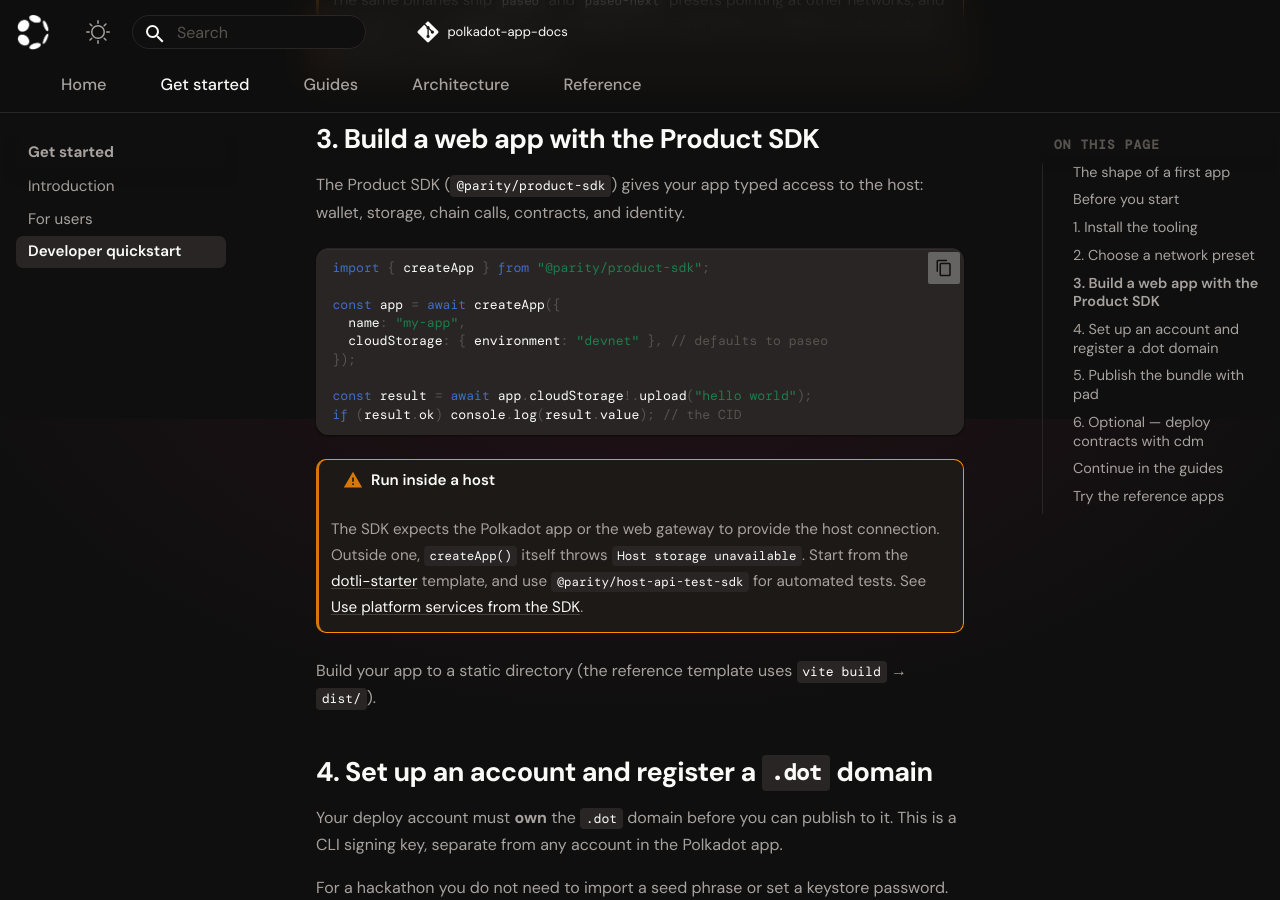
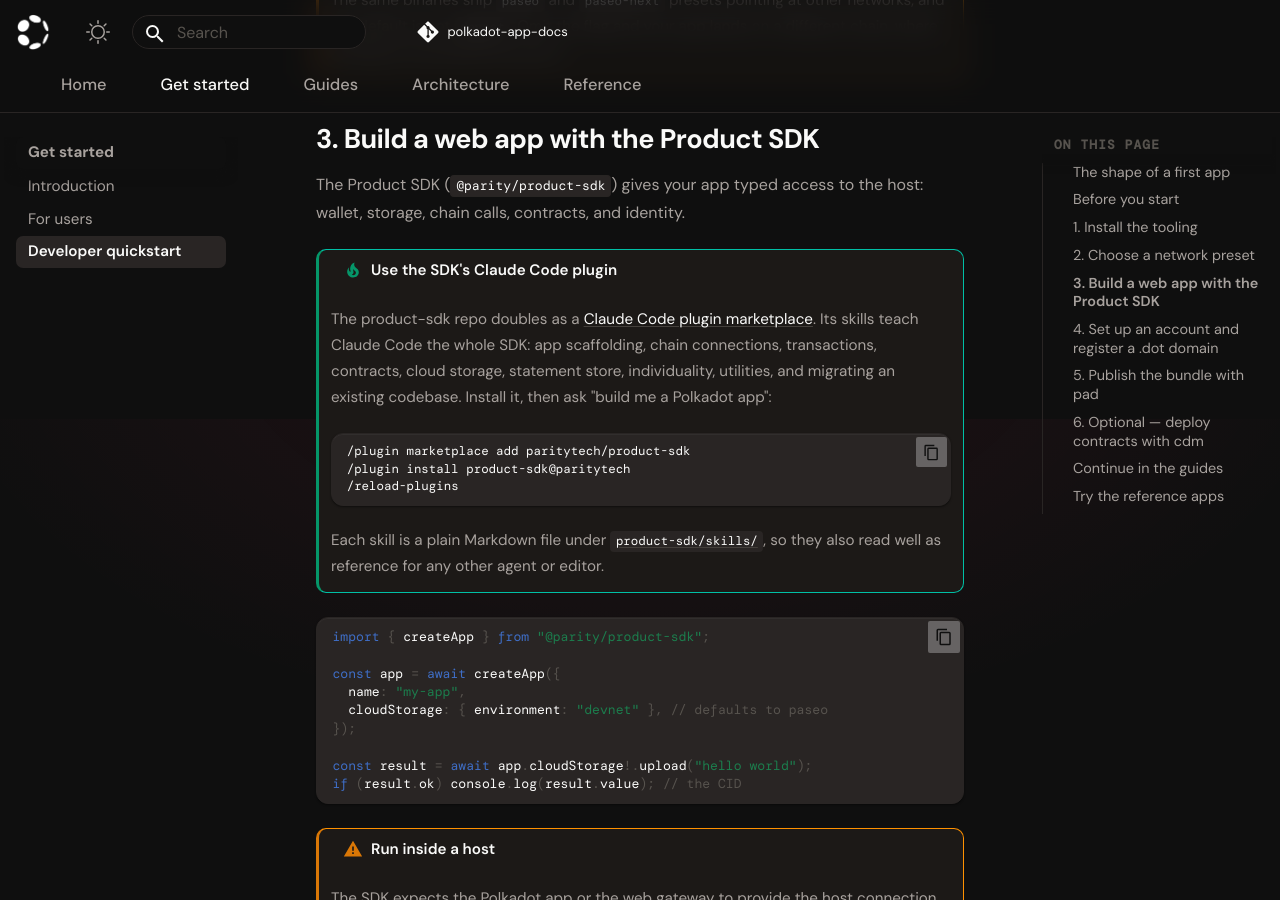
Before and after one commit to Polkadot-Community-Foundation/polkadot-app-docs, an MkDocs documentation site: the page built from docs/getting-started/developers.md, in a window 1280 px wide and 900 px high, scrolled down 2281 px. Built offline with MkDocs 1.6.1 and Material for MkDocs 9.7.7, drawn with Linux system fonts in a browser that asks for light colours; comment, search, counter and statistics services are not loaded.

Commit message:
docs(developers): point devs at the product-sdk Claude Code plugin and skills

````diff
--- a/docs/getting-started/developers.md
+++ b/docs/getting-started/developers.md
@@ -67,6 +67,23 @@
 
 The Product SDK (`@parity/product-sdk`) gives your app typed access to the host:
 wallet, storage, chain calls, contracts, and identity.
+
+!!! tip "Use the SDK's Claude Code plugin"
+    The product-sdk repo doubles as a [Claude Code plugin marketplace](https://github.com/paritytech/product-sdk#claude-code-plugin).
+    Its skills teach Claude Code the whole SDK: app scaffolding, chain
+    connections, transactions, contracts, cloud storage, statement store,
+    individuality, utilities, and migrating an existing codebase. Install it,
+    then ask "build me a Polkadot app":
+
+    ```
+    /plugin marketplace add paritytech/product-sdk
+    /plugin install product-sdk@paritytech
+    /reload-plugins
+    ```
+
+    Each skill is a plain Markdown file under
+    [`product-sdk/skills/`](https://github.com/paritytech/product-sdk/tree/main/product-sdk/skills),
+    so they also read well as reference for any other agent or editor.
 
 ```ts
 import { createApp } from "@parity/product-sdk";
--- a/docs/guides/platform-services-sdk.md
+++ b/docs/guides/platform-services-sdk.md
@@ -294,5 +294,6 @@
 ## Learn more
 
 - [product-sdk](https://github.com/paritytech/product-sdk) — SDK source
+- [Claude Code plugin](https://github.com/paritytech/product-sdk#claude-code-plugin) — agent skills for every SDK area, see the [developer quickstart](../getting-started/developers.md#3-build-a-web-app-with-the-product-sdk)
 - [Deploy & register contracts (CDM)](deploy-contracts-cdm.md) — resolve a contract by name
 - [Identity & personhood](../architecture/identity.md) — the model behind the precompile
--- a/docs/reference/resources.md
+++ b/docs/reference/resources.md
@@ -31,7 +31,7 @@
 
 **Platform and tooling**
 
-- [product-sdk](https://github.com/paritytech/product-sdk) — the Product SDK
+- [product-sdk](https://github.com/paritytech/product-sdk) — the Product SDK, also a [Claude Code plugin](https://github.com/paritytech/product-sdk#claude-code-plugin) with [agent skills](https://github.com/paritytech/product-sdk/tree/main/product-sdk/skills)
 - [triangle-js-sdks](https://github.com/paritytech/triangle-js-sdks) — Host API and host-side stack
 - [polkadot-app-deploy](https://github.com/paritytech/polkadot-app-deploy) — the `pad` deploy CLI
 - [dotns](https://github.com/paritytech/dotns) · [dotns-sdk](https://github.com/paritytech/dotns-sdk) — naming contracts, CLI, and UI
````
